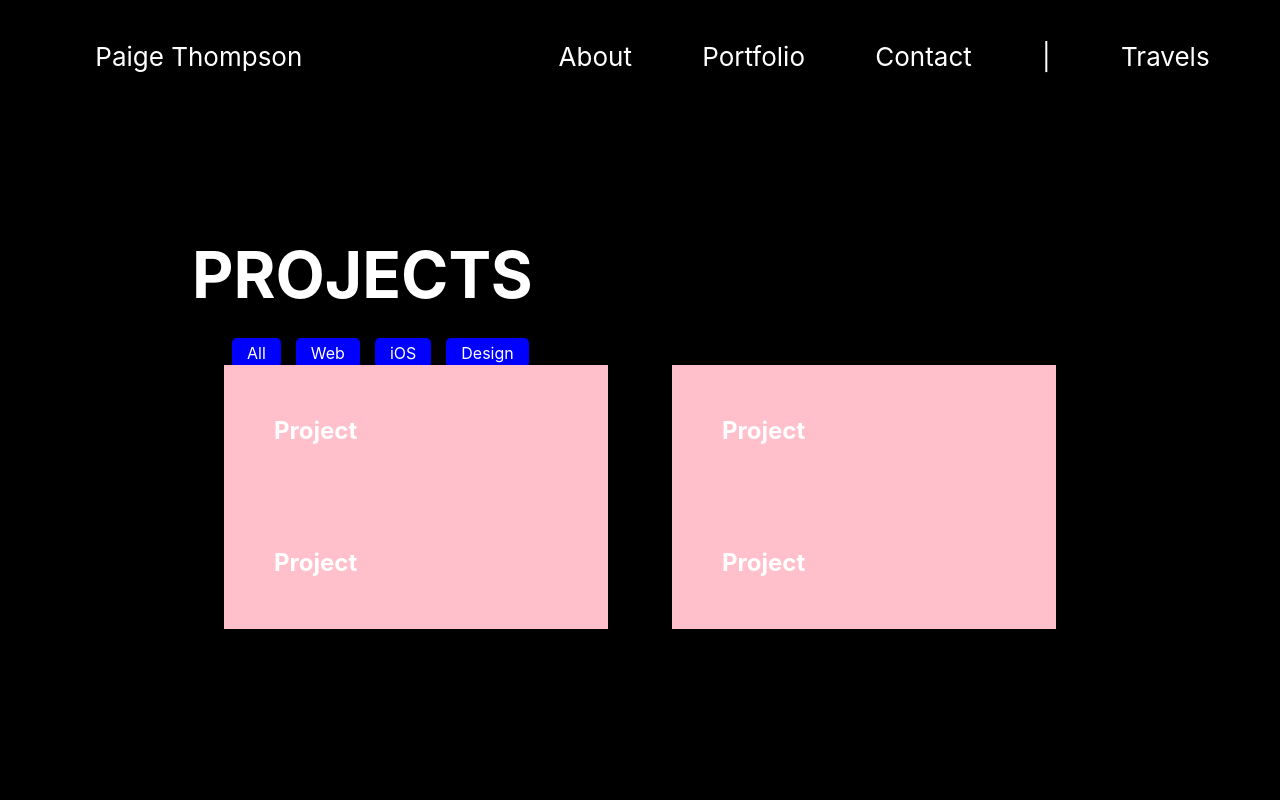
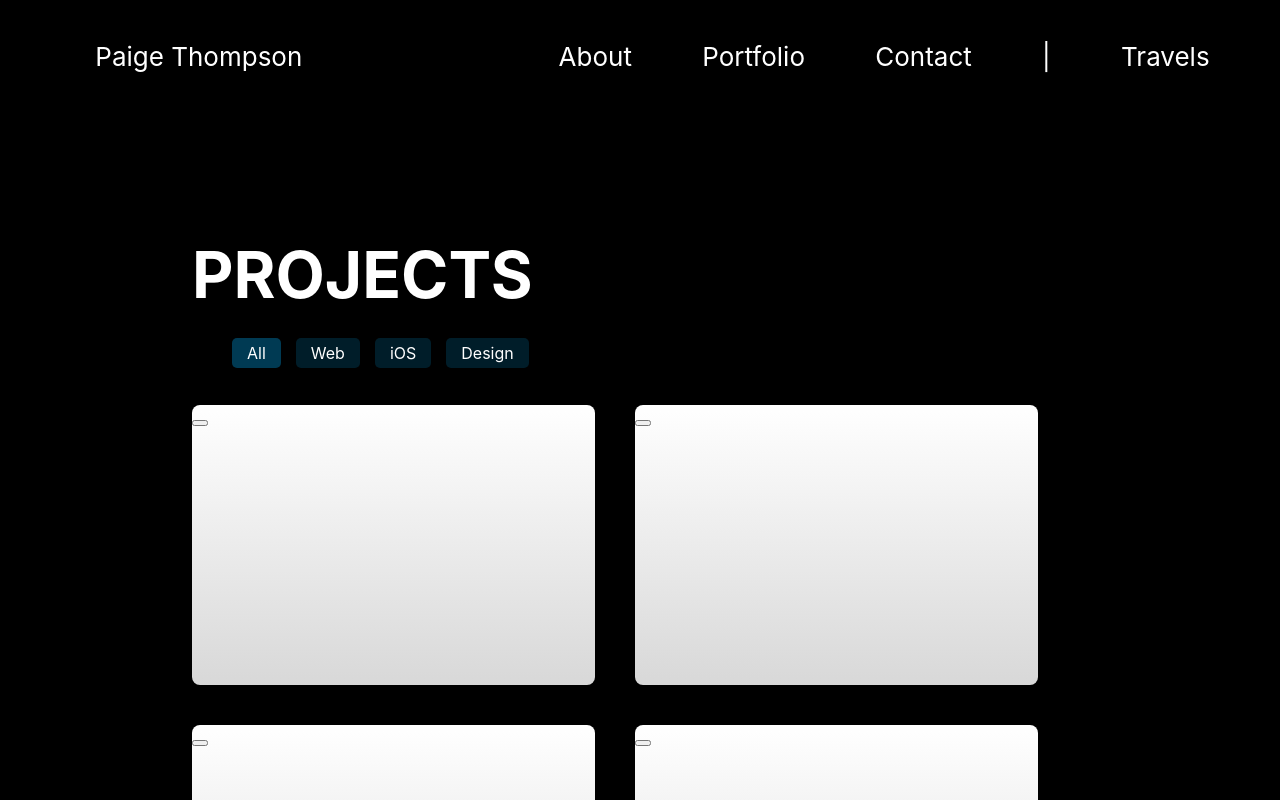
Before and after one commit to paigethompson150/paigethompson150.github.io, a React (Create React App) app: page / in a window 1280 px wide. Both pictures are taken after a click on the item "Portfolio". Shown: the top 800 px of the page. Built offline with nearby package versions, Linux system fonts and the light colour scheme.

Commit message:
Adding projects

```diff
--- a/src/App.css
+++ b/src/App.css
@@ -248,21 +248,35 @@ p, h1, h2, h3, h4, h5, h6 {
   padding-top: 5px;
   padding-bottom: 5px;
   border-radius: 5px;
-  background-color: blue;
 }
 .projects-container {
   display: flex;
   flex-wrap: wrap;
-  justify-content: space-around;
+  justify-content: flex-start;
+  padding-top: 40px;
+  align-items: flex-start;
 }
 /* Project */
-.Project {
-  padding: 50px;
-  min-width: 30vw;
+#Project {
+  width: 45%;
+  height: 35vh;
   background-color: pink;
+  border-radius: 8px;
+  margin-bottom: 40px;
+  margin-right: 40px;
+  background-image: linear-gradient(rgb(255, 255, 255) , rgb(216, 216, 216));
 }
-@media screen and (max-width: 600px) {
+@media screen and (max-width: 1143px) {
   .Project {
     width: 100%;
+    height: 45vh;
   }
 }
+.hidden {
+  display: none;
+  visibility: hidden;
+}
+.shown {
+  display: block;
+  visibility: visible;
+}
--- a/src/components/Portfolio.js
+++ b/src/components/Portfolio.js
@@ -2,21 +2,28 @@ import React, { useState } from 'react';
 import Project from './Project';
 
 export default function Portfolio() {
+  let projects = [
+    {id: 0, type: "Web", name:"Web"},
+    {id: 1, type: "Web", name:"Web 2"},
+    {id: 2, type: "iOS", name:"iOS"},
+    {id: 3, type: "Design", name:"Design"}
+  ]
+  const [selectedProjectType, setSelectedProjectType] = useState(0);
 
   return <div className="Portfolio">
       <h1 className="title">PROJECTS</h1>
       <ul className="project-options">
-        <li>All</li>
-        <li>Web</li>
-        <li>iOS</li>
-        <li>Design</li>
+        <li className={selectedProjectType === 0 ? "unselected" : "selected"} onClick={() => setSelectedProjectType(0)}>All</li>
+        <li className={selectedProjectType === 1 ? "unselected" : "selected"} onClick={() => setSelectedProjectType(1)}>Web</li>
+        <li className={selectedProjectType === 2 ? "unselected" : "selected"} onClick={() => setSelectedProjectType(2)}>iOS</li>
+        <li className={selectedProjectType === 3 ? "unselected" : "selected"} onClick={() => setSelectedProjectType(3)}>Design</li>
       </ul>
 
       <div className="projects-container">
-        <Project/>
-        <Project/>
-        <Project/>
-        <Project/>
+        <Project className={selectedProjectType === 1 || selectedProjectType === 0 ? "shown" : "hidden"}/>
+        <Project className={selectedProjectType === 1 || selectedProjectType === 0 ? "shown" : "hidden"}/>
+        <Project className={selectedProjectType === 2 || selectedProjectType === 0 ? "shown" : "hidden"}/>
+        <Project className={selectedProjectType === 3 || selectedProjectType === 0 ? "shown" : "hidden"}/>
       </div>
   </div>
 }
--- a/src/components/Project.js
+++ b/src/components/Project.js
@@ -1,8 +1,6 @@
-import React, { useState } from 'react';
+export default function Project(props) {
 
-export default function Project() {
-
-  return <div className="Project">
-      <h2>Project</h2>
+  return <div id="Project" className={props.className}>
+      <button></button>
   </div>
 }
```
